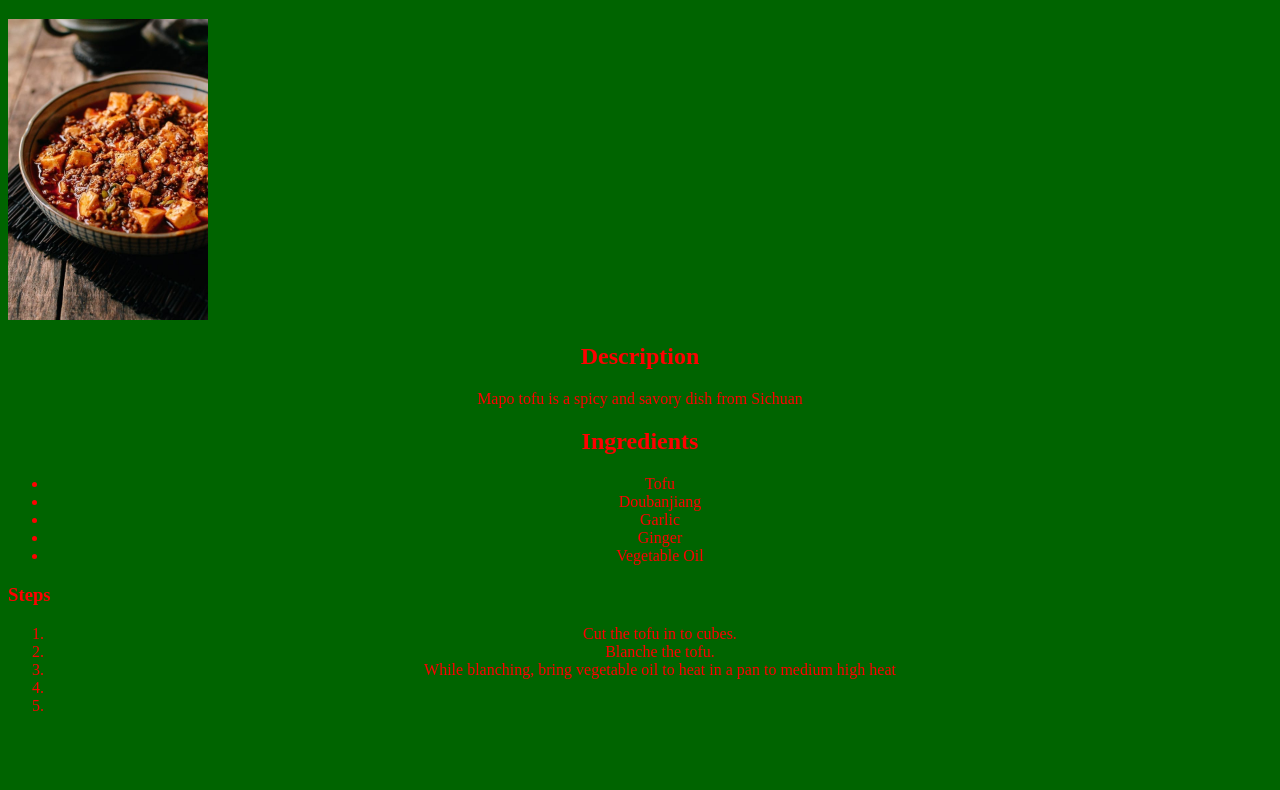
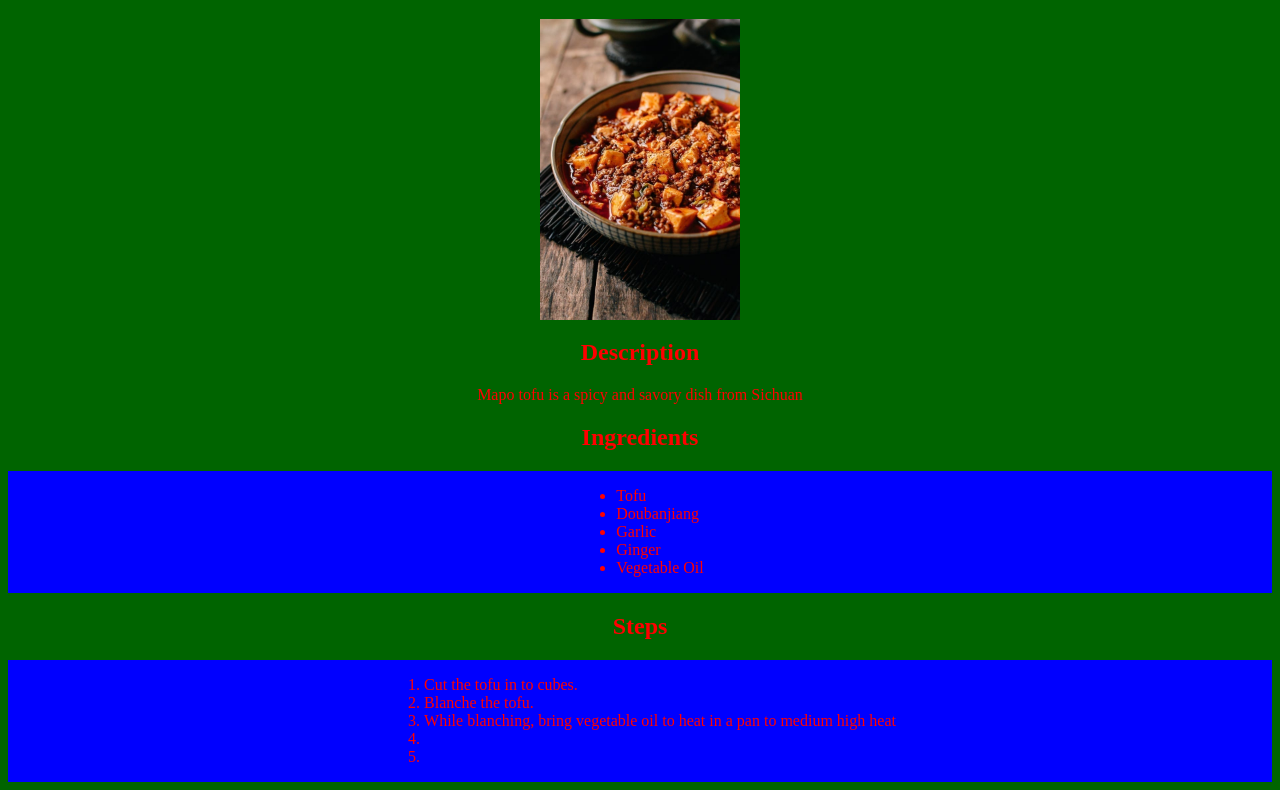
Before and after one commit to rhogoboom/odin-recipes, a plain HTML site: page mapotofu.html in a window 1280 px wide. Shown: the part 61-851 px from the top of the page. Before the commit the page ends 800 px from the top, so only its background shows below. Drawn offline with Linux system fonts and the light colour scheme.

Commit message:
more recipe styles

```diff
--- a/mapotofu.html
+++ b/mapotofu.html
@@ -15,6 +15,7 @@
     <h2>Description</h2>
     <p>Mapo tofu is a spicy and savory dish from Sichuan</p>
     <h2>Ingredients</h2>
+    <div>
         <ul>
             <li>Tofu</li>
             <li>Doubanjiang</li>
@@ -22,7 +23,10 @@
             <li>Ginger</li>
             <li>Vegetable Oil</li>
         </ul>
-    <h3>Steps</h3>
+    </div>
+
+    <h2>Steps</h3>
+        <div>
             <ol>
                 <li>Cut the tofu in to cubes.</li>
                 <li>Blanche the tofu.</li>
@@ -30,6 +34,8 @@
                 <li></li>
                 <li></li>
             </ol>
+        </div>
+
 </body>
 
 </html>
--- a/styles/indexstyle.css
+++ b/styles/indexstyle.css
@@ -8,6 +8,9 @@ body {
 
 h1 {
     text-align: center;
+    background-color: black;
+    color: green;
+    padding: 1rem;
 }
 
 a {
@@ -17,4 +20,13 @@ a {
 
 ul {
     list-style: circle;
+    margin: 0 auto;
+    display: inline-block;
+    text-align: left;
 }
+
+div {
+    margin: 0 auto;
+    text-align: center;
+    background-color: black;
+}
--- a/styles/pagestyle.css
+++ b/styles/pagestyle.css
@@ -5,9 +5,21 @@ body {
 
 img {
     width: 200px;
-    height: auto
+    height: auto;
+    margin: 0 auto;
+    display: block;
 }
 
-h1, h2, p, ul, ol, li {
+h1, h2, p {
     text-align: center;
 }
+div {
+    margin: 0 auto;
+    text-align: center;
+    background-color: blue;
+}
+
+ul, ol {
+    display: inline-block;
+    text-align: left;
+}
```
Also changed, not shown: index.html (+8 -5 lines). Lines whose indentation alone changed are shown as unchanged.
